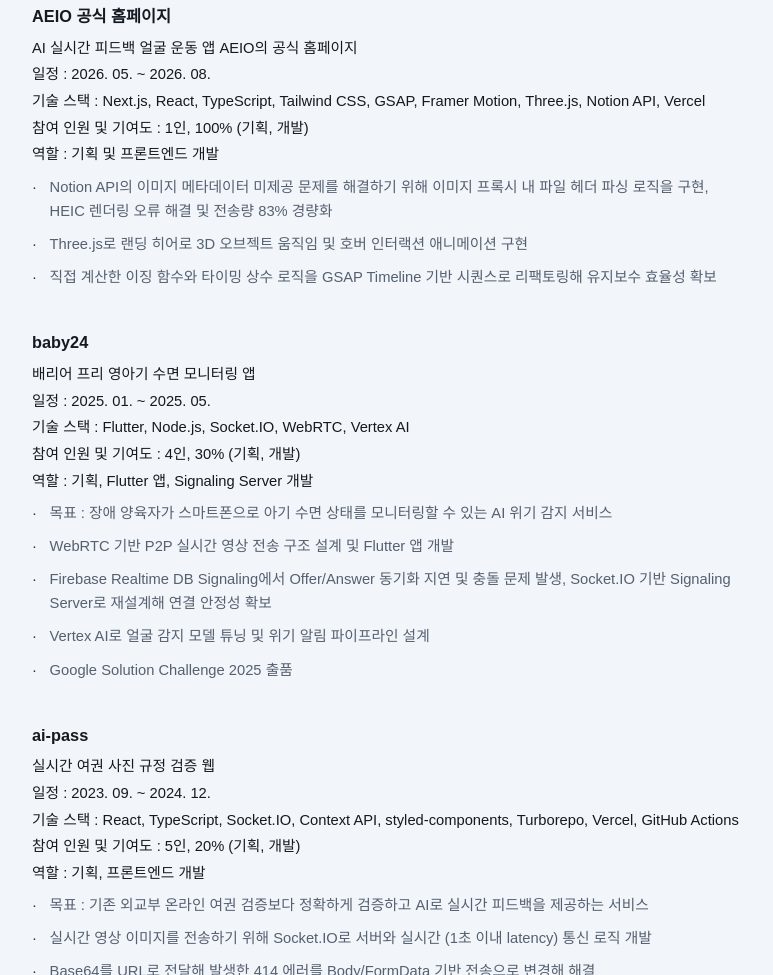
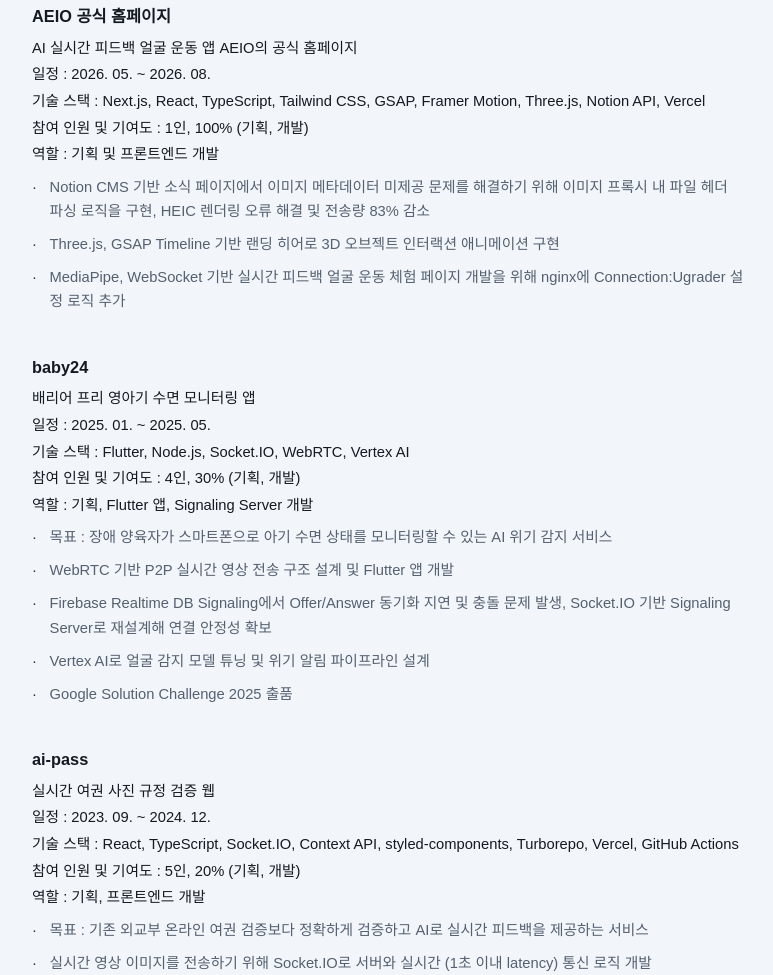
Before and after one commit to sna0e/resume, a plain HTML site: page index.html in a window 1280 px wide. Shown: the part 1542-2517 px from the top of the page, without its empty margins (252-1025 px from the left). Drawn offline with Linux system fonts and the light colour scheme.

Commit message:
Update resume content
## What I did
- Update company project content
- Update AEIO homepage content

```diff
--- a/index.html
+++ b/index.html
@@ -228,17 +228,16 @@
           </div>
           <ul class="list-dot">
             <li>
-              Notion API의 이미지 메타데이터 미제공 문제를 해결하기 위해 이미지
+              Notion CMS 기반 소식 페이지에서 이미지 메타데이터 미제공 문제를 해결하기 위해 이미지
               프록시 내 파일 헤더 파싱 로직을 구현, HEIC 렌더링 오류 해결 및
-              전송량 83% 경량화
+              전송량 83% 감소
             </li>
             <li>
-              Three.js로 랜딩 히어로 3D 오브젝트 움직임 및 호버 인터랙션
+              Three.js, GSAP Timeline 기반 랜딩 히어로 3D 오브젝트 인터랙션
               애니메이션 구현
             </li>
             <li>
-              직접 계산한 이징 함수와 타이밍 상수 로직을 GSAP Timeline 기반
-              시퀀스로 리팩토링해 유지보수 효율성 확보
+              MediaPipe, WebSocket 기반 실시간 피드백 얼굴 운동 체험 페이지 개발을 위해 nginx에 Connection:Ugrader 설정 로직 추가
             </li>
           </ul>
         </article>
```
